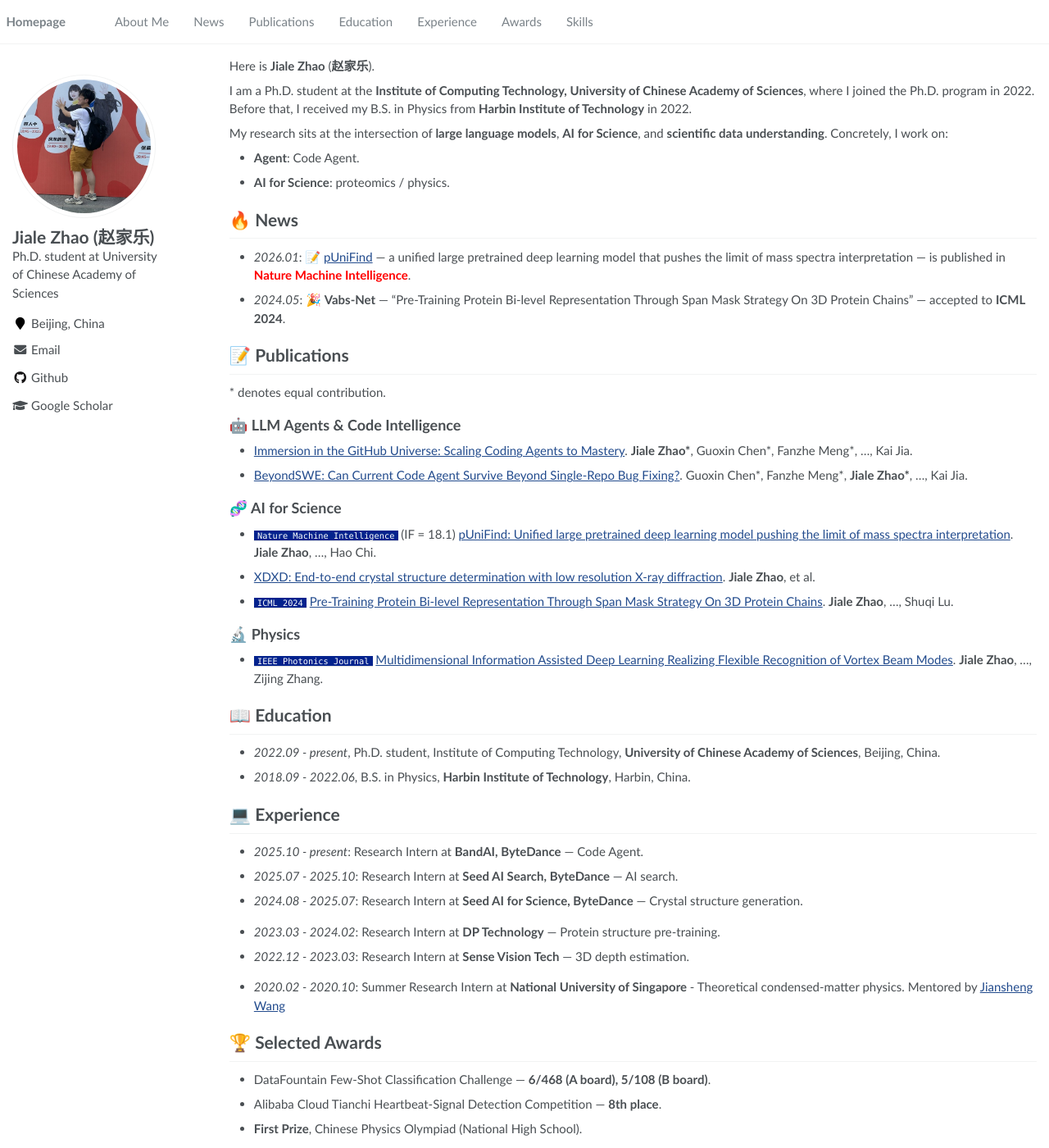
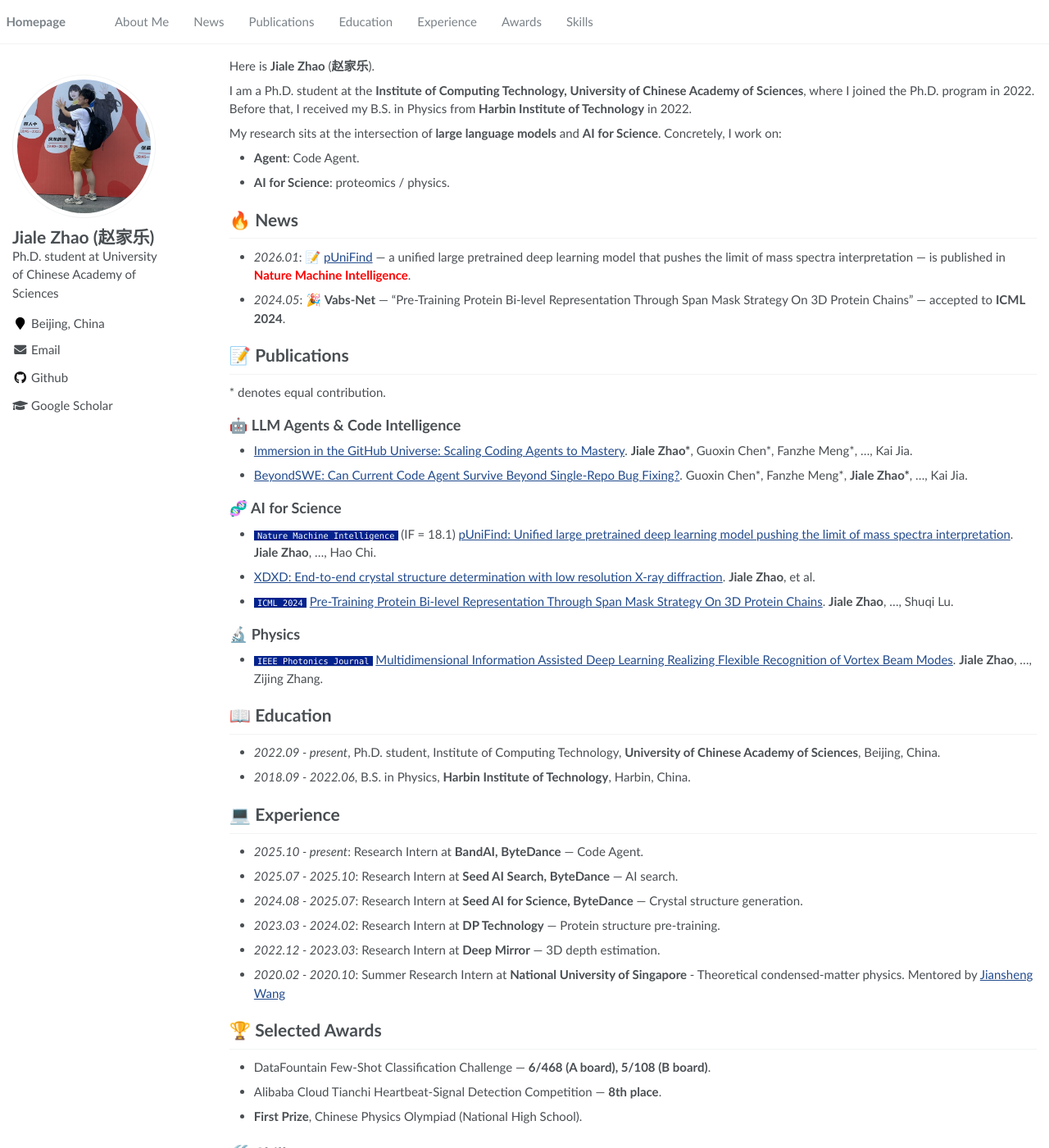
Before and after one commit to Heisenburger2020/Heisenburger2020.github.io, a Jekyll site: the page built from _pages/about.md, in a window 1280 px wide and 1400 px high. Shown: the whole window at 82% size. Built offline with Jekyll 4.4.1, drawn with Linux system fonts in a browser that asks for light colours.

Commit message:
Update intro and experience text
Co-Authored-By: Claude Opus 4.7 (1M context) <noreply@anthropic.com>

```diff
--- a/_pages/includes/intro.md
+++ b/_pages/includes/intro.md
@@ -2,7 +2,7 @@ Here is **Jiale Zhao** (**赵家乐**).
 
 I am a Ph.D. student at the **Institute of Computing Technology, University of Chinese Academy of Sciences**, where I joined the Ph.D. program in 2022. Before that, I received my B.S. in Physics from **Harbin Institute of Technology** in 2022.
 
-My research sits at the intersection of **large language models**, **AI for Science**, and **scientific data understanding**. Concretely, I work on:
+My research sits at the intersection of **large language models** and **AI for Science**. Concretely, I work on:
 
 - **Agent**: Code Agent.
 - **AI for Science**: proteomics / physics.
--- a/_pages/includes/others.md
+++ b/_pages/includes/others.md
@@ -13,17 +13,11 @@
 - *2024.08 - 2025.07*: Research Intern at **Seed AI for Science, ByteDance** — Crystal structure generation.
   <!-- Diffusion-based generation of small-molecule / protein / DNA / RNA structures conditioned on sparse experimental signals. Identified slow edge-related parameter updates causing vanishing gradients in vanilla Graphormer on crystal data, redesigned node-edge interaction, and engineered memory-efficient input pipelines. Achieved **>80% structure-solution success rate even at low resolution**. -->
 
-<!-- - *2023.07 - 2025.04*: Research Intern at **pFind group** — Mass-spectrum search engine. -->
-  <!-- Multimodal listwise and pointwise fine-scoring models, with a three-stage pre-training pipeline balancing multiple pretext tasks. Built the first and largest open training set for the task: **1,300+ modifications and 100M samples**. -->
-
 - *2023.03 - 2024.02*: Research Intern at **DP Technology** — Protein structure pre-training.
   <!-- Proposed **Vabs-Net**, a geometric sparse-attention GNN, together with a span-mask pre-training scheme over protein chains that avoids information leakage. Reached SOTA on small-molecule / DNA / RNA target prediction and on EC / GO tasks (first-author paper at **ICML 2024**). -->
 
-- *2022.12 - 2023.03*: Research Intern at **Sense Vision Tech** — 3D depth estimation.
+- *2022.12 - 2023.03*: Research Intern at **Deep Mirror** — 3D depth estimation.
   <!-- Improved DeepVideoMVS: added an **edge loss** to mitigate ConvLSTM edge-blurring, and combined **self-attention with gMLP** as encoder/decoder to handle large feature-less regions where pure CNNs struggle. -->
-
-<!-- - *2020.02 - 2022.06*: Research Assistant at **Institute of Optics and Electronics, CAS** — Machine learning for vortex-beam mode recognition through atmospheric turbulence. -->
-  <!-- Jointly used phase and intensity information (phase being the more intrinsic feature of vortex beams), combined with CBAM and tensor-product fusion, substantially improving accuracy with smaller training sets and lighter models. -->
 
 - *2020.02 - 2020.10*: Summer Research Intern at **National University of Singapore** - Theoretical condensed-matter physics. Mentored by [Jiansheng Wang](https://scholar.google.com/citations?user=Dc7akeoAAAAJ&hl=en)
   <!-- Modeled and ran first-principles calculations for 2D ribbon-like molecular bands and their angular-momentum modes under thermal gradients. Simulated square, honeycomb, triangular, and zigzag lattices in the atomic model. -->
```
